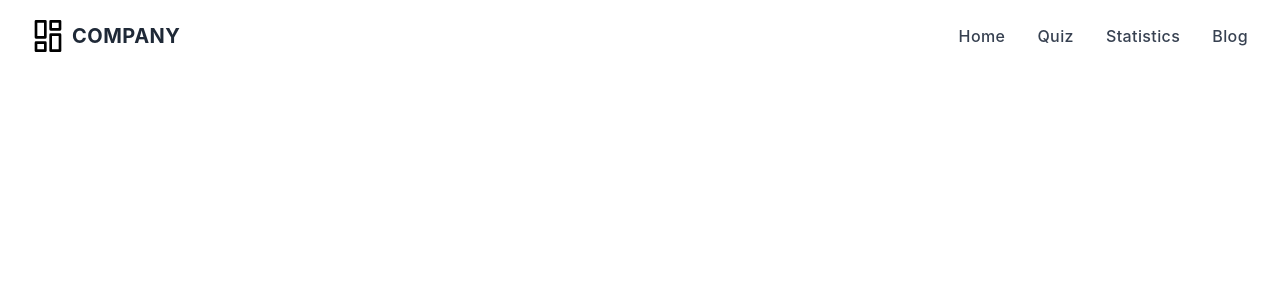
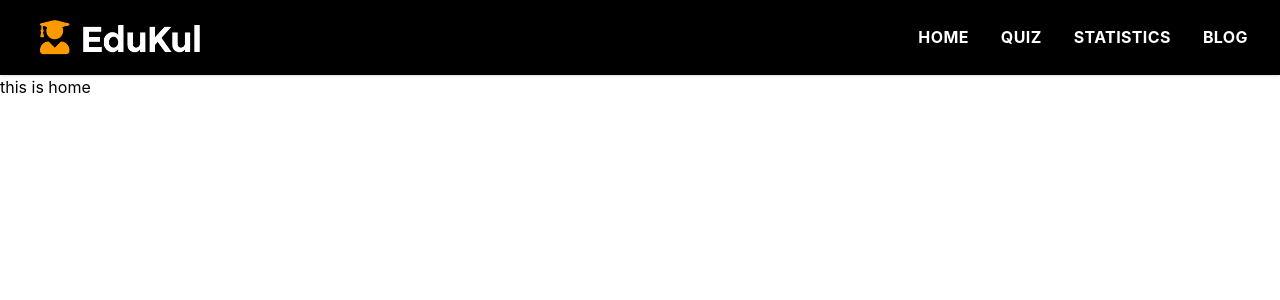
Before and after one commit to Naimcoder/Assignment-09, a React (Create React App) app: page / in a window 1280 px wide. Shown: the top 300 px of the page. Built offline with nearby package versions, Linux system fonts and the light colour scheme.

Commit message:
added all navbar part

```diff
--- a/src/Components/Header/Header.js
+++ b/src/Components/Header/Header.js
@@ -1,11 +1,12 @@
 import React, { useState } from 'react';
 import { Link } from 'react-router-dom';
+import logo from '../../logo.png';
 
 const Header = () => {
   const [isMenuOpen, setIsMenuOpen] = useState(false);
 
   return (
-    <div className="px-4 py-5 mx-auto sm:max-w-xl md:max-w-full lg:max-w-screen-xl md:px-24 lg:px-8">
+    <div className=" px-4 py-5 bg-black shadow m-0 w-full  sm:max-w-xl  md:max-w-full  md:px-24 lg:px-8">
       <div className="relative flex items-center justify-between">
         <Link
           to="/"
@@ -13,23 +14,8 @@ const Header = () => {
           title="Company"
           className="inline-flex items-center"
         >
-          <svg
-            className="w-8 text-deep-purple-accent-400"
-            viewBox="0 0 24 24"
-            strokeLinejoin="round"
-            strokeWidth="2"
-            strokeLinecap="round"
-            strokeMiterlimit="10"
-            stroke="currentColor"
-            fill="none"
-          >
-            <rect x="3" y="1" width="7" height="12" />
-            <rect x="3" y="17" width="7" height="6" />
-            <rect x="14" y="1" width="7" height="6" />
-            <rect x="14" y="11" width="7" height="12" />
-          </svg>
-          <span className="ml-2 text-xl font-bold tracking-wide text-gray-800 uppercase">
-            Company
+          <span className="ml-2 text-xl font-bold tracking-wide uppercase">
+            <img className='w-40' src={logo} alt="" />
           </span>
         </Link>
         <ul className=' flex items-center hidden space-x-8 lg:flex'>
@@ -38,9 +24,9 @@ const Header = () => {
               to="/home"
               aria-label="Our product"
               title="Our product"
-              className="font-medium tracking-wide text-gray-700 transition-colors duration-200 hover:text-deep-purple-accent-400"
+              className="font-bold tracking-wide text-white transition-colors duration-200 hover:text-deep-purple-accent-400"
             >
-              Home
+              HOME
             </Link>
           </li>
           <li>
@@ -48,9 +34,9 @@ const Header = () => {
               to="/quiz"
               aria-label="Our product"
               title="Our product"
-              className="font-medium tracking-wide text-gray-700 transition-colors duration-200 hover:text-deep-purple-accent-400"
+              className="font-bold tracking-wide text-white transition-colors duration-200 hover:text-deep-purple-accent-400"
             >
-              Quiz
+              QUIZ
             </Link>
           </li>
           <li>
@@ -58,9 +44,9 @@ const Header = () => {
               to="/statistics"
               aria-label="Product pricing"
               title="Product pricing"
-              className="font-medium tracking-wide text-gray-700 transition-colors duration-200 hover:text-deep-purple-accent-400"
+              className="font-bold tracking-wide text-white transition-colors duration-200 hover:text-deep-purple-accent-400"
             >
-              Statistics
+              STATISTICS
             </Link>
           </li>
           <li>
@@ -68,9 +54,9 @@ const Header = () => {
               to="/blog"
               aria-label="About us"
               title="About us"
-              className="font-medium tracking-wide text-gray-700 transition-colors duration-200 hover:text-deep-purple-accent-400"
+              className=" tracking-wide text-white transition-colors duration-200 hover:text-deep-purple-accent-400 font-bold"
             >
-             Blog
+             BLOG
             </Link>
           </li>
         </ul>
@@ -150,7 +136,7 @@ const Header = () => {
                         to="/"
                         aria-label="Our product"
                         title="Our product"
-                        className="font-medium tracking-wide text-gray-700 transition-colors duration-200 hover:text-deep-purple-accent-400"
+                        className="font-medium tracking-wide text-white transition-colors duration-200 hover:text-deep-purple-accent-400"
                       >
                         Product
                       </a>
@@ -160,7 +146,7 @@ const Header = () => {
                         to="/"
                         aria-label="Our product"
                         title="Our product"
-                        className="font-medium tracking-wide text-gray-700 transition-colors duration-200 hover:text-deep-purple-accent-400"
+                        className="font-medium tracking-wide text-white transition-colors duration-200 hover:text-deep-purple-accent-400"
                       >
                         Features
                       </a>
@@ -170,7 +156,7 @@ const Header = () => {
                         to="/"
                         aria-label="Product pricing"
                         title="Product pricing"
-                        className="font-medium tracking-wide text-gray-700 transition-colors duration-200 hover:text-deep-purple-accent-400"
+                        className="font-medium tracking-wide text-white transition-colors duration-200 hover:text-deep-purple-accent-400"
                       >
                         Pricing
                       </a>
@@ -180,7 +166,7 @@ const Header = () => {
                         to="/"
                         aria-label="About us"
                         title="About us"
-                        className="font-medium tracking-wide text-gray-700 transition-colors duration-200 hover:text-deep-purple-accent-400"
+                        className="font-medium tracking-wide text-white transition-colors duration-200 hover:text-deep-purple-accent-400"
                       >
                         About us
                       </a>
--- a/src/Layout/Root.js
+++ b/src/Layout/Root.js
@@ -1,10 +1,12 @@
 import React from 'react';
+import { Outlet } from 'react-router-dom';
 import Header from '../Components/Header/Header';
 
 const Root = () => {
     return (
         <div>
             <Header></Header>
+            <Outlet></Outlet>
         </div>
     );
 };
```
Also changed, not shown: src/App.js (+11 -4 lines), src/logo.png (added).
